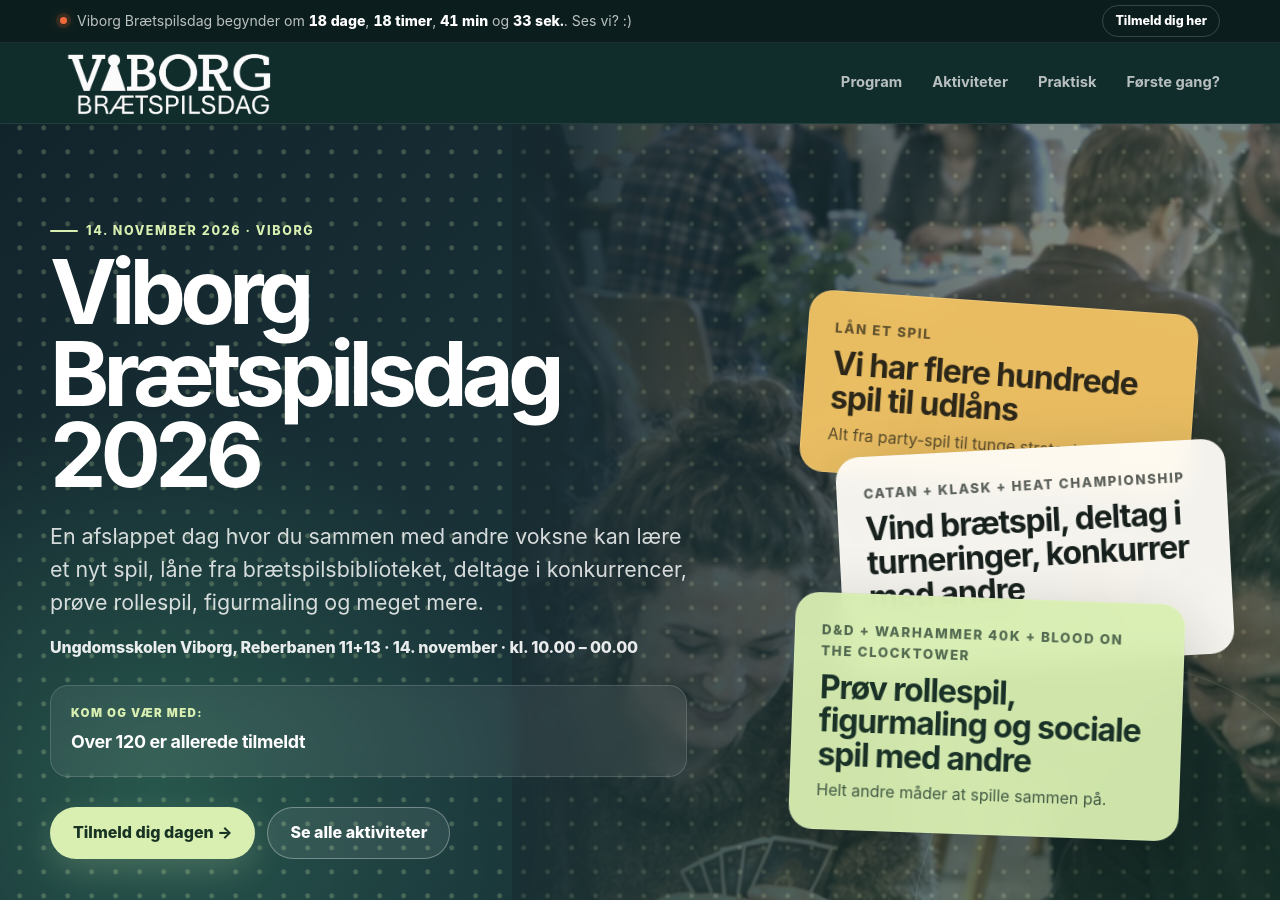
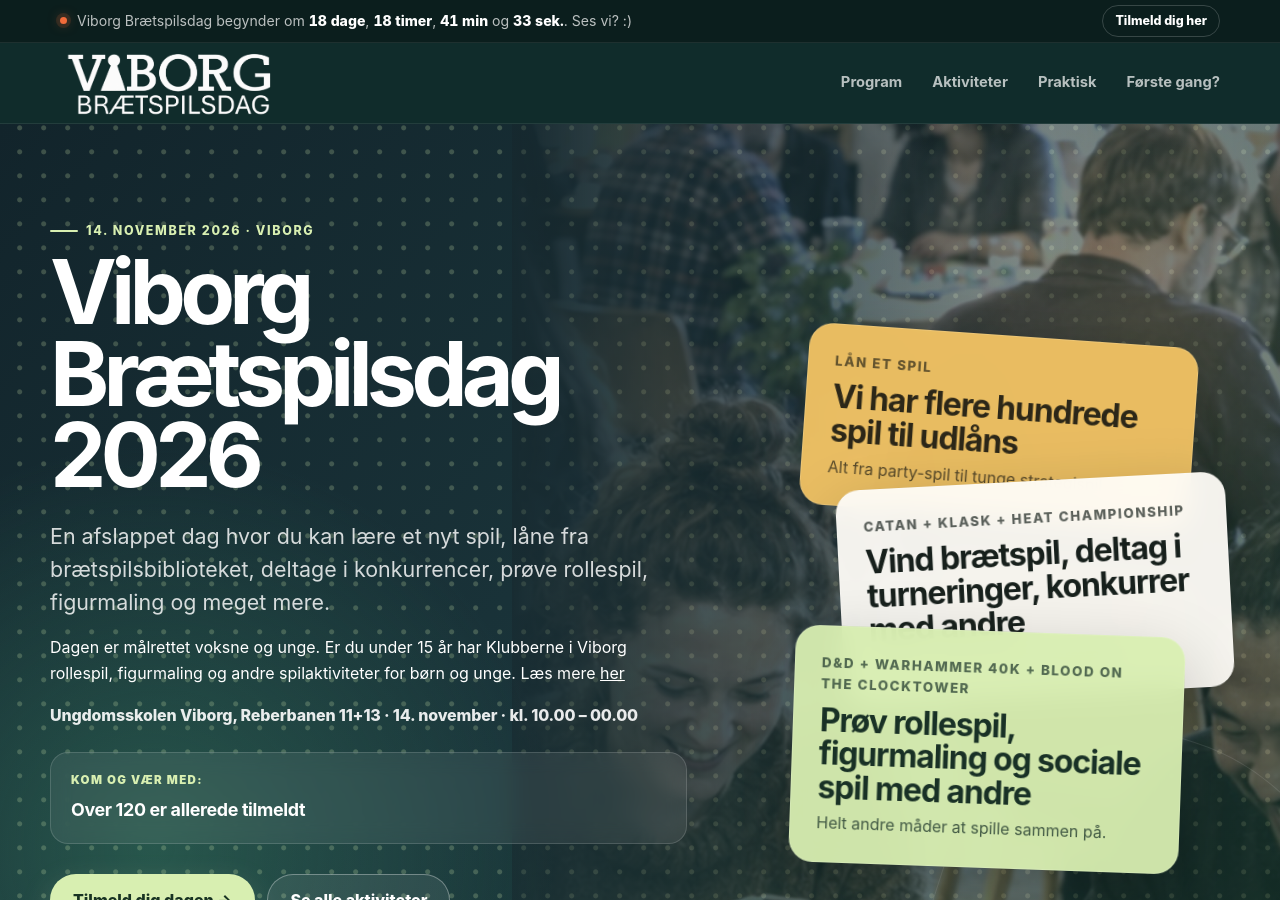
Before and after one commit to Andrejao/spilex, a Jekyll site: the page built from index.html, in a window 1280 px wide and 900 px high. Built offline with Jekyll 4.4.1, drawn with Linux system fonts in a browser that asks for light colours.

Commit message:
Update index.html

```diff
--- a/index.html
+++ b/index.html
@@ -260,8 +260,10 @@
         <p class="vbd-kicker">14. november 2026 · Viborg</p>
         <h1>Viborg Brætspilsdag 2026</h1>
         <p class="vbd-hero-copy">
-          En afslappet dag hvor du sammen med andre voksne kan lære et nyt spil, låne fra brætspilsbiblioteket, deltage i konkurrencer, prøve rollespil, figurmaling og meget mere.
+          En afslappet dag hvor du kan lære et nyt spil, låne fra brætspilsbiblioteket, deltage i konkurrencer, prøve rollespil, figurmaling og meget mere.
         </p>
+        <p>Dagen er målrettet voksne og unge. Er du under 15 år har Klubberne i Viborg rollespil, figurmaling og andre spilaktiviteter for børn og unge. Læs mere <a href="https://viborgbraetspil.dk/nyheder/klubberne/">her</a></p>
+
         <p class="vbd-hero-meta">Ungdomsskolen Viborg, Reberbanen 11+13 · 14. november · kl. 10.00 – 00.00</p>
         <div class="vbd-hero-extra">
           <span>Kom og vær med:</span>
```
